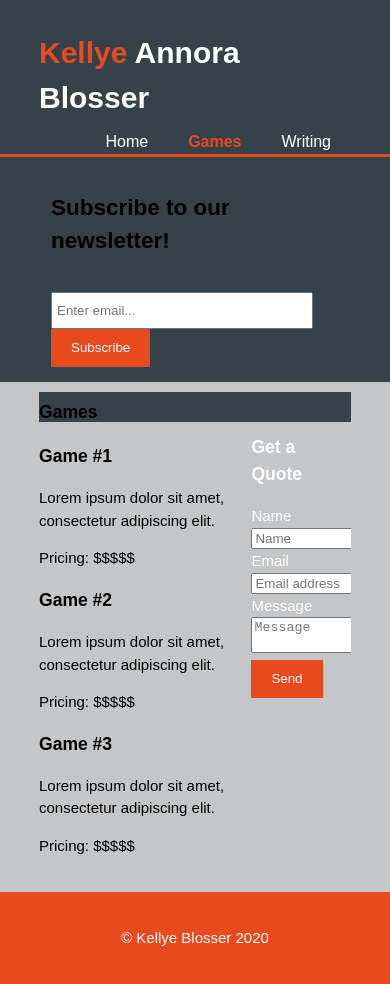
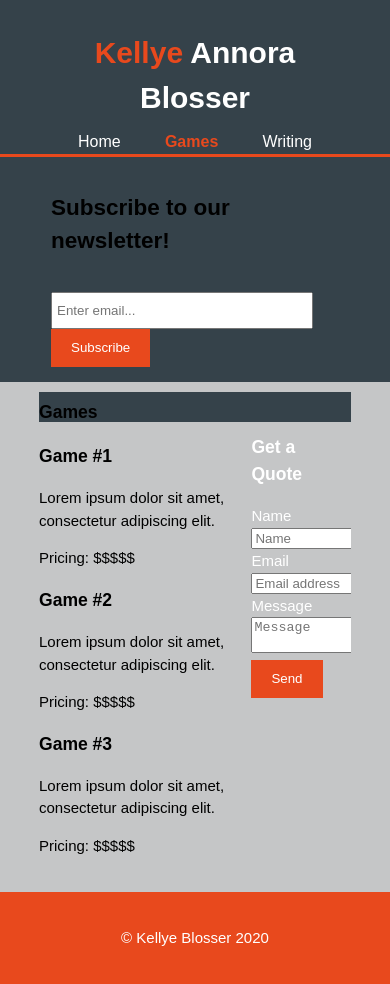
Before and after one commit to KellyeAnnora/kellyeannora.github.io, a plain HTML site: page games.html in a window 390 px wide. Drawn offline with Linux system fonts and the light colour scheme.

Commit message:
add responsive

```diff
--- a/css/style.css
+++ b/css/style.css
@@ -185,3 +185,15 @@ footer {
 	background-color: #e8491d;
 	text-align: center;
 }
+
+/* Media Queries */
+
+@media(max-width: 768px) {
+	header #branding,
+	header nav,
+	header nav li {
+		float: none;
+		text-align: center;
+		width: 100%;
+	}
+}
--- a/games.html
+++ b/games.html
@@ -64,9 +64,9 @@
 				<form class="quote">
 					<div>
 						<label>Name</label><br>
-						<input type="text" placeholder="Name">
+						<input type="text" placeholder="Name"><br>
 						<label>Email</label><br>
-						<input type="email" placeholder="Email address">
+						<input type="email" placeholder="Email address"><br>
 					</div>
 					<div>
 						<label>Message</label><br>
```
